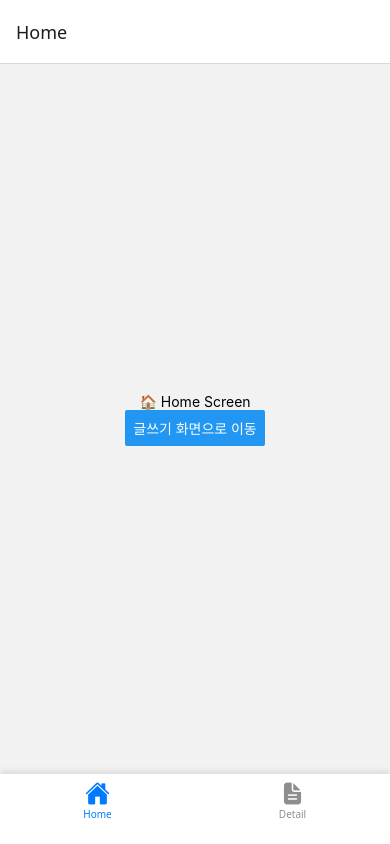
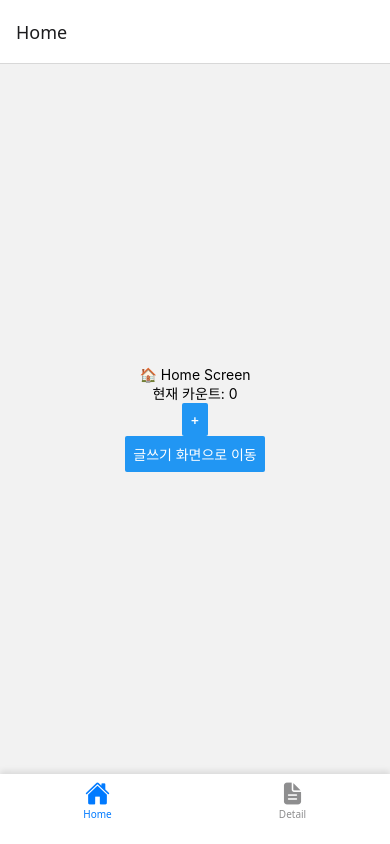
Before and after one commit to nuhgnoej/ultimateApp, a React Native app: screen /Home in a window 390 px wide. Built offline with nearby package versions, Linux system fonts and the light colour scheme.

Commit message:
250428 Context API, custom hook

```diff
--- a/App.tsx
+++ b/App.tsx
@@ -2,12 +2,14 @@ import { NavigationContainer } from "@react-navigation/native";
 import { createNativeStackNavigator } from "@react-navigation/native-stack";
 import WriteScreen from "./screens/WriteScreen";
 import Tabs from "./Tabs";
+import { CounterProvider } from "./contexts/CounterContext";
 
 export default function App() {
   const Stack = createNativeStackNavigator();
 
   return (
     <NavigationContainer>
+      <CounterProvider>
         <Stack.Navigator>
           <Stack.Screen
             name="Tabs"
@@ -20,6 +22,7 @@ export default function App() {
             options={{ headerShown: false }}
           />
         </Stack.Navigator>
+      </CounterProvider>
     </NavigationContainer>
   );
 }
--- /dev/null
+++ b/contexts/CounterContext.tsx
@@ -0,0 +1,26 @@
+import { createContext, ReactNode, useContext, useState } from "react";
+
+type CounterContextType = {
+  count: number;
+  increment: () => void;
+};
+
+const CounterContext = createContext<CounterContextType | undefined>(undefined);
+
+export function CounterProvider({ children }: { children: ReactNode }) {
+  const [count, setCount] = useState(0);
+  const increment = () => setCount((c) => c + 1);
+  return (
+    <CounterContext.Provider
+      value={{ count, increment }}
+    >{children}</CounterContext.Provider>
+  );
+}
+
+export function useCounter() {
+  const context = useContext(CounterContext);
+  if (!context) {
+    throw new Error("userCounter must be used within a CounterProvider.");
+  }
+  return context;
+}
--- a/screens/HomeScreen.tsx
+++ b/screens/HomeScreen.tsx
@@ -1,19 +1,13 @@
 import { Button, Text, View } from "react-native";
+import { useCounter } from "../contexts/CounterContext";
 
 export default function HomeScreen({ navigation }) {
+  const { count, increment } = useCounter();
   return (
     <View style={{ flex: 1, justifyContent: "center", alignItems: "center" }}>
       <Text>🏠 Home Screen</Text>
-      {/* <Button
-        title="Go to Detail"
-        onPress={() =>
-          navigation.navigate("Detail", {
-            title: "Ultimate React Native",
-            content:
-              "This is a course about becoming a true React Native master.",
-          })
-        }
-      /> */}
+      <Text>현재 카운트: {count}</Text>
+      <Button title="+" onPress={increment} />
       <Button
         title="글쓰기 화면으로 이동"
         onPress={() => navigation.navigate("Write")}
```
Also changed, not shown: contexts/AppContext.tsx (added, +23 -0 lines), 1 other file (tests, documents, lock files or other folders). Lines whose indentation alone changed are shown as unchanged.
